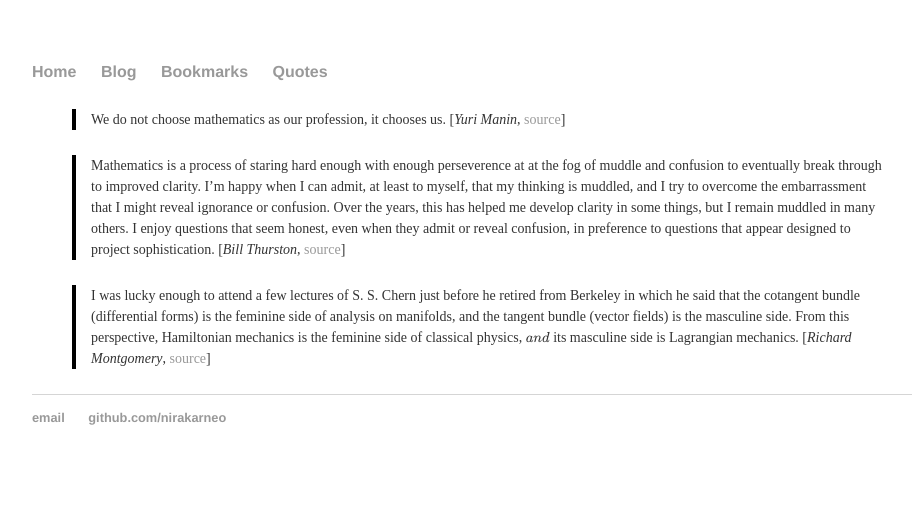
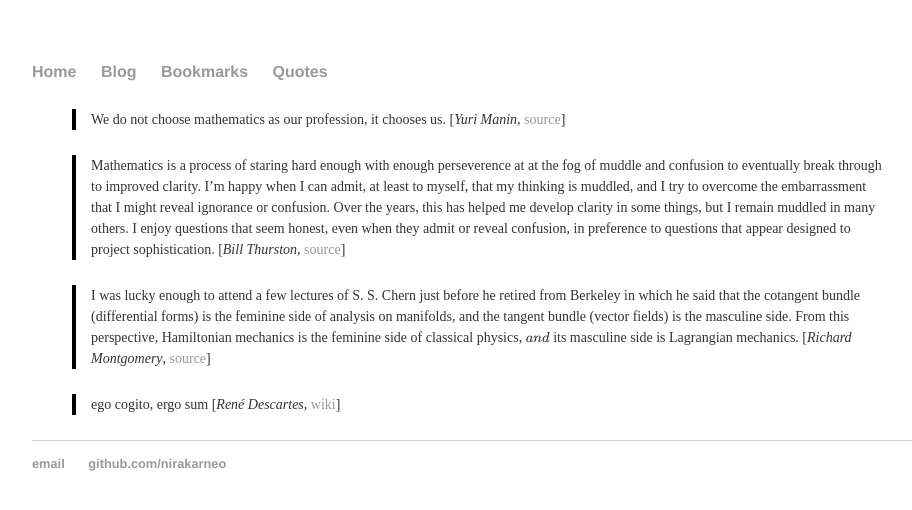
Before and after one commit to nirakarneo/nirakarneo.github.io, a Jekyll site: the page built from quotes/index.md, in a window 1280 px wide. Shown: the top 510 px of the page, without its empty margins (160-1072 px from the left). Built offline with Jekyll 4.4.1, drawn with Linux system fonts in a browser that asks for light colours; formulas are drawn with MathJax 3.

Commit message:
Update index.md

```diff
--- a/quotes/index.md
+++ b/quotes/index.md
@@ -9,3 +9,5 @@ title: Quotes
 > I enjoy questions that seem honest, even when they admit or reveal confusion, in preference to questions that appear designed to project sophistication. [*Bill Thurston*, [source](http://mathoverflow.net/users/9062/bill-thurston)]
 
 > I was lucky enough to attend a few lectures of S. S. Chern just before he retired from Berkeley in which he said that the cotangent bundle (differential forms) is the feminine side of analysis on manifolds, and the tangent bundle (vector fields) is the masculine side. From this perspective, Hamiltonian mechanics is the feminine side of classical physics, [and] its masculine side is Lagrangian mechanics. [*Richard Montgomery*, [source](http://people.ucsc.edu/~rmont/papers/Symm_in_Mech_Review.PDF)]
+
+> ego cogito, ergo sum [*René Descartes*, [wiki](https://en.wikipedia.org/wiki/Cogito_ergo_sum#Principles_of_Philosophy)]
```
